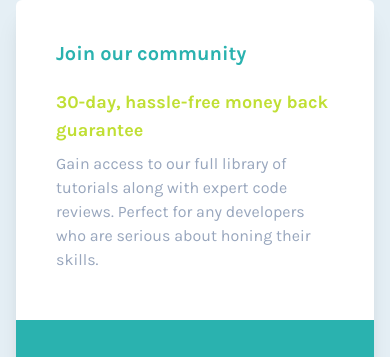
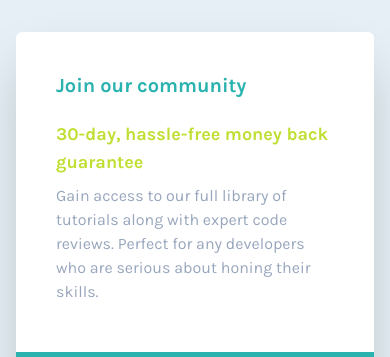
Before and after one commit to RahulVivekNair/fm-single-price-grid-component, a website: page index.html in a window 390 px wide. Shown: the top 357 px of the page. Drawn offline with Linux system fonts and the light colour scheme.

Commit message:
added shadows and fixed mobile margins

```diff
--- a/index.html
+++ b/index.html
@@ -15,7 +15,7 @@
 </head>
 
 <body class="min-h-screen font-karla flex justify-center items-center bg-Gray">
-  <div class="mx-4 max-w-2xl rounded-md overflow-hidden shadow-xl max-md:my-4">
+  <div class="mx-4 max-w-2xl rounded-md overflow-hidden shadow-2xl my-8">
     <div class=" bg-white p-10 font-bold">
       <h2 class="text-cyan text-xl md:text-2xl mb-5">Join our community</h2>
       <p class="text-brightYellow mb-2 text-lg">
```
Also changed, not shown: style.css.
